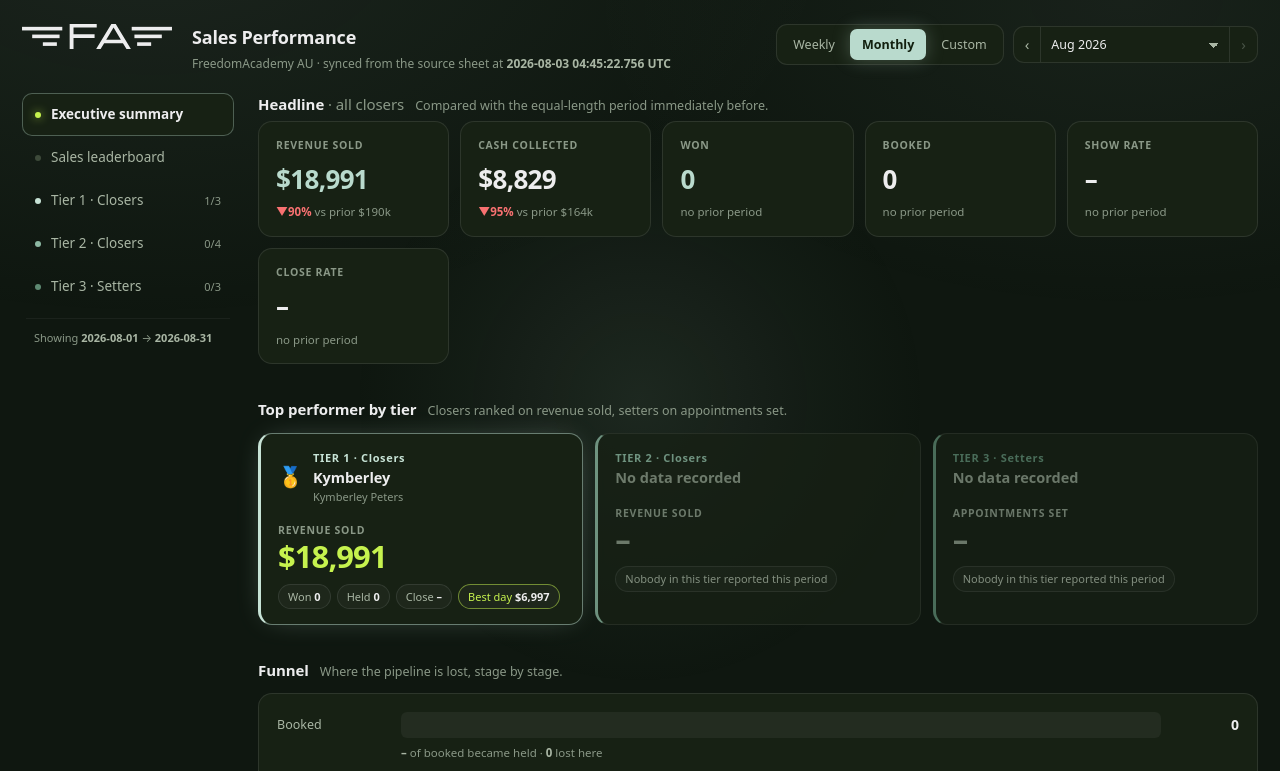
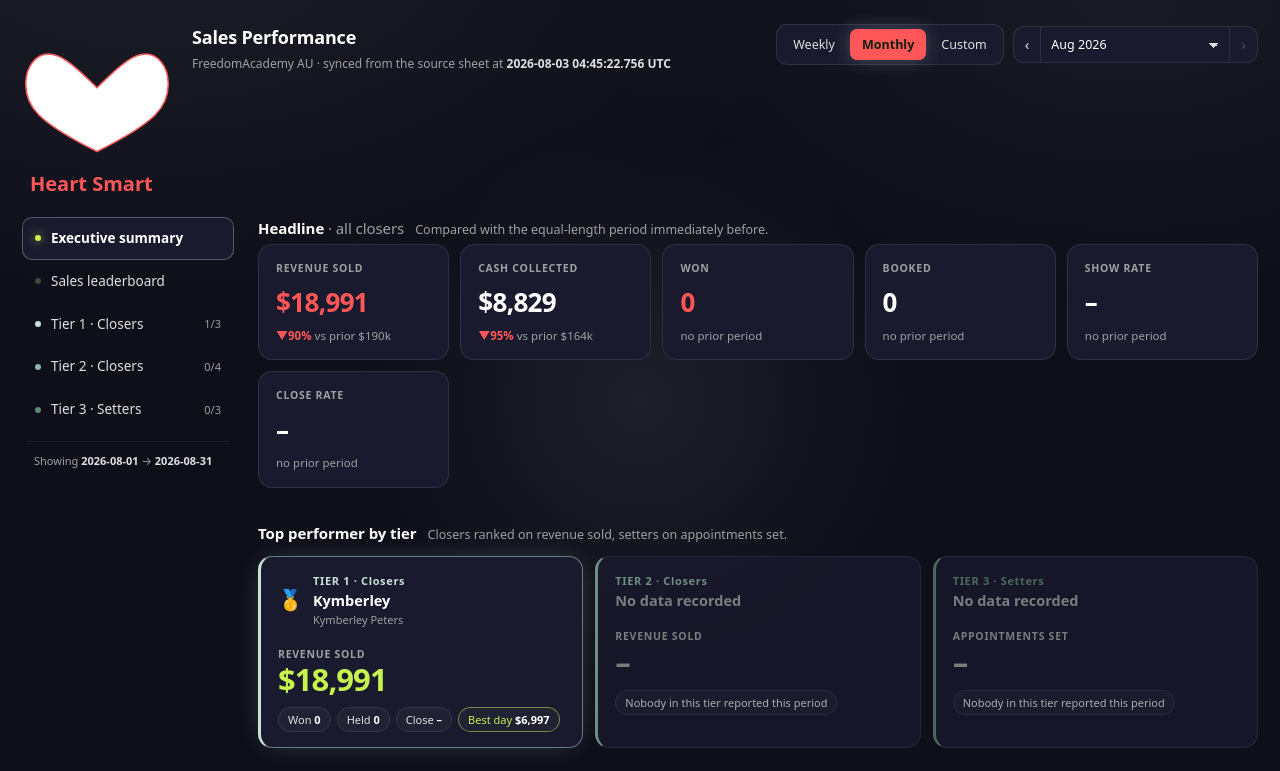
Before and after one commit to jayr-ai/heart-smart-dashboard, a website: page index.html in a window 1280 px wide. Shown: the top 771 px of the page. Drawn offline with Linux system fonts and the light colour scheme.

Commit message:
Rebrand dashboard with Heart Smart colors, logo, and favicon
- Updated color scheme: Heart Smart red (#FF5757) and purple (#6366F1)
- Replaced Freedom Academy logo with Heart Smart heart icon
- Updated page title to 'Heart Smart · Sales Performance'
- Created Heart Smart favicon (red heart on dark background)
- Updated favicon link to use SVG format

```diff
--- a/index.html
+++ b/index.html
@@ -4,26 +4,19 @@
 <meta charset="utf-8">
 <meta name="viewport" content="width=device-width, initial-scale=1">
 <meta name="robots" content="noindex, nofollow, noarchive, nosnippet">
-<link rel="icon" href="assets/favicon.png">
-<title>Freedom Academy · Sales Performance</title>
+<link rel="icon" href="assets/favicon.svg" type="image/svg+xml">
+<title>Heart Smart · Sales Performance</title>
 <style>
-  /* ---------------------------------------------------------------------
-     Brand tokens sampled from join.freedomacademy.com.au
-       #172114 deep green (favicon field)   #EDEDEE off-white (mark)
-       #1C2A24 elevated green               #B9DACD light green   #6F9280 sage
-
-     The highlight is the brand's light green, not gold - gold was never in their
-     palette. Sage carries "in progress", light green carries "achieved":
-     contrast 4.82:1 and 11.05:1 on the surface, and the pair separates at
-     normal dE 23.3 / worst-CVD 22.5 (better than the gold pair it replaced,
-     because a single hue split by lightness survives every colour deficiency).
-     #4E6B5C is a track/divider tone only - at 2.83:1 it must never carry a mark.
+  /* Heart Smart Australia Branding
+     Primary: #FF5757 (Bright red)
+     Secondary: #6366F1 (Purple)
+     Dark backgrounds with red accent highlights
      --------------------------------------------------------------------- */
   :root {
     color-scheme: dark;
-    --plane:#0F1710; --surface:#172114; --raised:#1C2A24;
-    --ink:#EDEDEE; --ink-2:#A9B6A4; --muted:#8A9887;
-    --accent:#B9DACD; --accent-dim:#4E6B5C; --mint:#6F9280; --critical:#F87171;
+    --plane:#0F0F1A; --surface:#1A1A2E; --raised:#252540;
+    --ink:#FFFFFF; --ink-2:#E0E0E0; --muted:#A0A0A0;
+    --accent:#FF5757; --accent-dim:#C74545; --mint:#6366F1; --critical:#FF5757;
     /* Pattern-interrupt accent. Deliberately NOT pure neon green (#39FF14): that sits
        only 28 degrees from the brand green in hue, so it reads as a brighter green
        rather than a distinct signal, while carrying the highest halation risk
@@ -414,17 +407,12 @@
 <div id="spotlight"></div>
 <div class="wrap">
   <div class="topbar">
-    <div class="logo" aria-label="Freedom Academy">
-      <svg viewBox="0 0 1000 166.41" role="img" aria-label="Freedom Academy">
-        <path d="M343.41,92.71v73.7H317.73V0H498.17V24H343.41V68.7H483.9v24Z"/>
-        <path d="M726.16,166.41H696.68l-23.77-38H547.63l-23.54,38H494.37L595.65,0h29.47ZM567.59,95.09l-6.18,9.27h97.71l-5.94-9.27-42.8-72.51Z"/>
-        <rect x="767.62" y="122.03" width="93.43" height="23.97"/>
-        <rect x="749.55" y="70.49" width="182.67" height="23.97"/>
-        <rect x="731.48" y="18.95" width="268.52" height="23.97"/>
-        <rect x="138.95" y="122.03" width="93.43" height="23.97"/>
-        <rect x="67.78" y="70.49" width="182.67" height="23.97"/>
-        <rect y="18.95" width="268.52" height="23.97"/>
+    <div class="logo" aria-label="Heart Smart">
+      <svg viewBox="0 0 200 200" role="img" aria-label="Heart Smart">
+        <!-- Heart shape -->
+        <path d="M100,170 C20,130 5,110 5,80 C5,55 20,40 35,40 C50,40 65,50 100,85 C135,50 150,40 165,40 C180,40 195,55 195,80 C195,110 180,130 100,170 Z" fill="#FF5757" stroke="#FF5757" stroke-width="2"/>
       </svg>
+      <span style="color:#FF5757; font-weight:700; font-size:20px; margin-left:8px; display:inline-block; line-height:1;">Heart Smart</span>
     </div>
     <div class="title-block">
       <h1>Sales Performance</h1>
```
Also changed, not shown: assets/favicon.svg (added).
